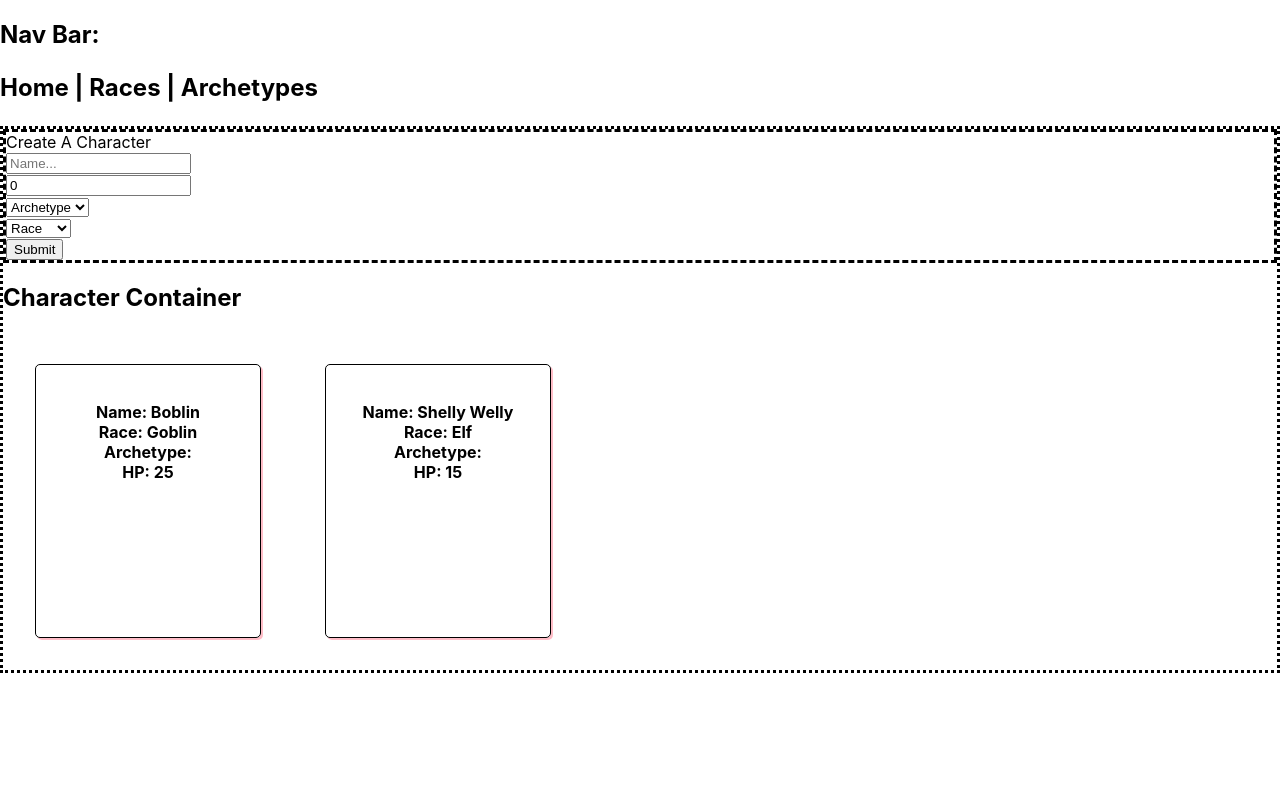
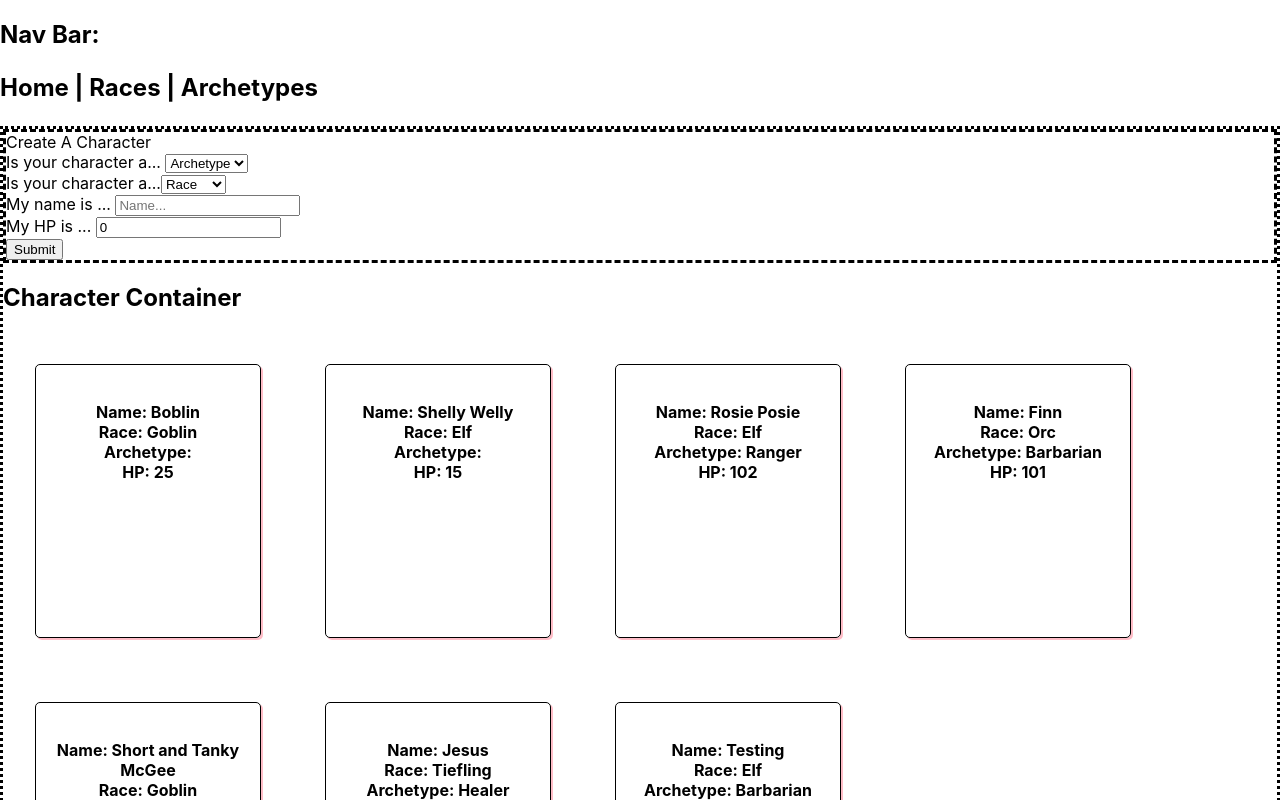
Before and after one commit to slopez421/character-creator, a React (Create React App) app: page / in a window 1280 px wide. Shown: the top 800 px of the page. Built offline with nearby package versions, Linux system fonts and the light colour scheme; data requests are answered from the project's data file.

Commit message:
working form that updates state and posts to db.json

```diff
--- a/db.json
+++ b/db.json
@@ -13,6 +13,41 @@
       "race": "Elf",
       "class": "Ranger",
       "hp": 15
+    },
+    {
+      "name": "Rosie Posie",
+      "hp": "102",
+      "race": "Elf",
+      "archetype": "Ranger",
+      "id": 3
+    },
+    {
+      "name": "Finn",
+      "hp": "101",
+      "race": "Orc",
+      "archetype": "Barbarian",
+      "id": 4
+    },
+    {
+      "name": "Short and Tanky McGee",
+      "hp": "200",
+      "race": "Goblin",
+      "archetype": "Fighter",
+      "id": 5
+    },
+    {
+      "name": "Jesus",
+      "hp": "20",
+      "race": "Tiefling",
+      "archetype": "Healer",
+      "id": 6
+    },
+    {
+      "name": "Testing",
+      "hp": "102",
+      "race": "Elf",
+      "archetype": "Barbarian",
+      "id": 7
     }
   ]
 }
--- a/src/components/CharacterContainer.js
+++ b/src/components/CharacterContainer.js
@@ -1,12 +1,12 @@
 import React from "react";
 import Card from "./Card";
 
-function CharacterContainer({characters}) {
+function CharacterContainer({characters, handleAddCharacter}) {
 
 return <div className="container">
     <h2>Character Container</h2>
     {characters.map((character) => {
-        return <Card key={character.id} character={character} />
+        return <Card key={character.id} character={character} handleAddCharacter={handleAddCharacter} />
     })}
 
 </div>
--- a/src/components/CharacterForm.js
+++ b/src/components/CharacterForm.js
@@ -1,41 +1,60 @@
 import React, {useState} from "react";
 
-function CharacterForm() {
+function CharacterForm({handleAddCharacter}) {
+
+
+const [race, setRace] = useState("Race");
+const [archetype, setArchetype] = useState("Archetype");
+
 const [formData, setFormData] = useState({
     name: "",
     hp: 0,
-    race: "",
-    archetype: ""
+    race: race,
+    archetype: archetype
 })
 
 function handleChange(event) {
-   setFormData({[event.target.name]:event.target.value})
+    const name = event.target.name;
+    let value = event.target.value;
+   setFormData({...formData,
+    [name]:value,
+    race: race,
+    archetype: archetype})
 }
 
 function handleSubmit(event) {
 event.preventDefault();
-console.log(formData)
+
+fetch("http://localhost:3000/characters", {
+    method: "POST",
+    headers: {"Content-Type": "application/json"},
+    body: JSON.stringify(formData)
+})
+.then((r) => r.json())
+.then((newCharacter) => handleAddCharacter(newCharacter))
 }
 
     return (
         <form onSubmit={handleSubmit}>
             <label>Create A Character</label><br />
-            <input type="text" name="name" value={formData.name} placeholder="Name..." onChange={handleChange}></input><br />
-            <input type="number" name="hp" value={formData.hp} placeholder="HP..." onChange={handleChange}></input><br />
-            <select  onChange={handleChange}>
-                <option value={formData.archetype}>Archetype</option>
-                <option value={formData.archetype}>Healer</option>
-                <option value={formData.archetype}>Ranger</option>
-                <option value={formData.archetype}>Fighter</option>
-                <option value={formData.archetype}>Barbarian</option>
+            <label>Is your character a... </label>
+            <select value={archetype} onChange={(e) => setArchetype(e.target.value)}>
+                <option value="Archetype">Archetype</option>
+                <option value="Healer">Healer</option>
+                <option value="Ranger">Ranger</option>
+                <option value="Fighter">Fighter</option>
+                <option value="Barbarian">Barbarian</option>
             </select><br />
-            <select  onChange={handleChange}>
-                <option value={formData.race}>Race</option>
-                <option value={formData.race}>Goblin</option>
-                <option value={formData.race}>Elf</option>
-                <option value={formData.race}>Tiefling</option>
-                <option value={formData.race}>Orc</option>
+            <label>Is your character a...</label><select value={race} onChange={(e) => setRace(e.target.value)}>
+                <option value="Race">Race</option>
+                <option value="Goblin">Goblin</option>
+                <option value="Elf">Elf</option>
+                <option value="Tiefling">Tiefling</option>
+                <option value="Orc">Orc</option>
             </select><br />
+            <label>My name is ... </label><input type="text" name="name" value={formData.name} placeholder="Name..." onChange={handleChange}></input><br />
+            <label>My HP is ... </label><input type="number" name="hp" value={formData.hp} placeholder="HP..." onChange={handleChange}></input><br />
+
             <button type="submit">Submit</button>
         </form>
     )
--- a/src/components/Home.js
+++ b/src/components/Home.js
@@ -13,9 +13,13 @@ useEffect(() => {
    .then((characters) => setCharacters(characters))
 })
 
+function handleAddCharacter(newCharacter) {
+   return setCharacters([...characters, newCharacter])
+}
+
    return (<div className="home">
    <CharacterForm />
-   <CharacterContainer characters={characters}/>
+   <CharacterContainer handleAddCharacter={handleAddCharacter} characters={characters}/>
    </div>
    )
 }
```
Lines whose indentation alone changed are shown as unchanged.
